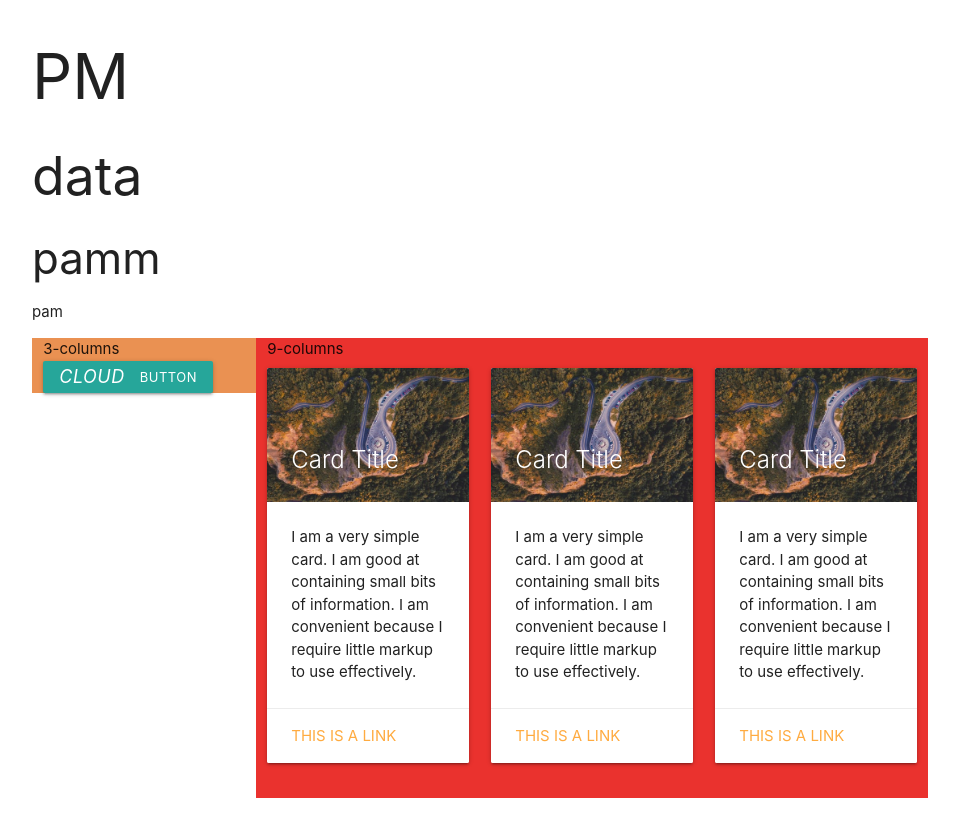
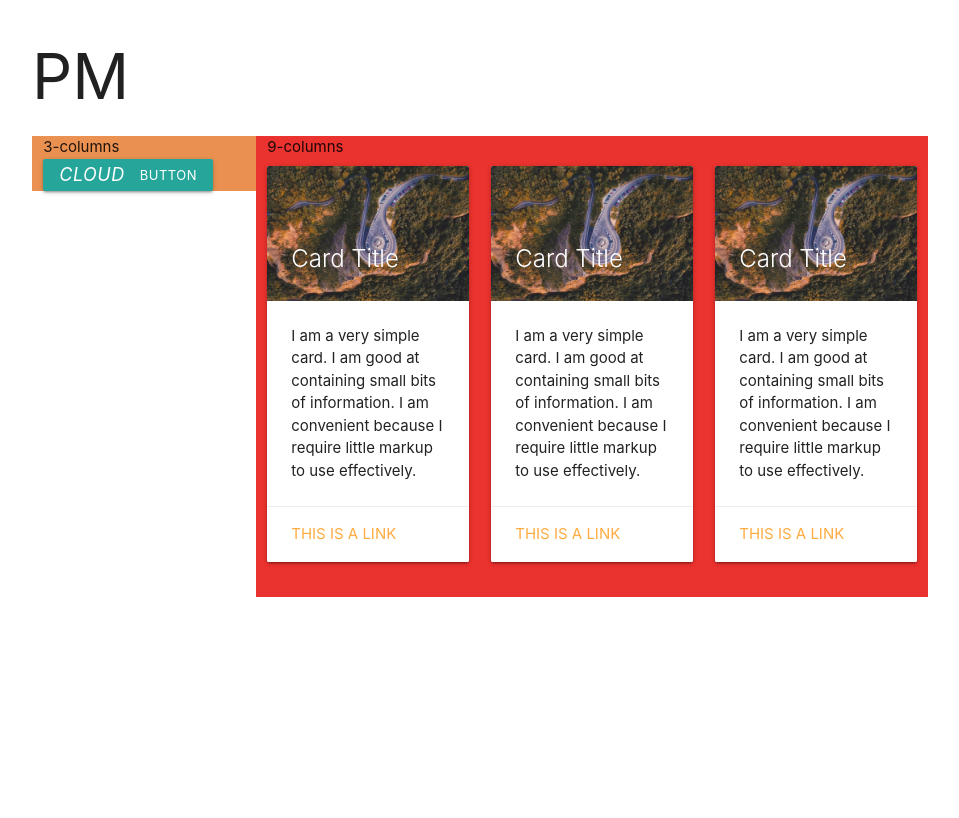
Before and after one commit to sasipaht/myweb, a plain HTML site: page home.html in a window 1280 px wide. Shown: the whole page, without its empty margins (160-1119 px from the left). Drawn offline with Linux system fonts and the light colour scheme.

Commit message:
delete h2

```diff
--- a/index.html
+++ b/home.html
@@ -10,9 +10,6 @@
 <body>
     <div class="container">
         <h1>PM</h1>
-        <h2>data</h2>
-        <h3>pamm</h3>
-        <p>pam</p>
 
         <div class="row intro">
 
```
Also changed, not shown: page2.html (added), page3.html (added), 1 other file.
